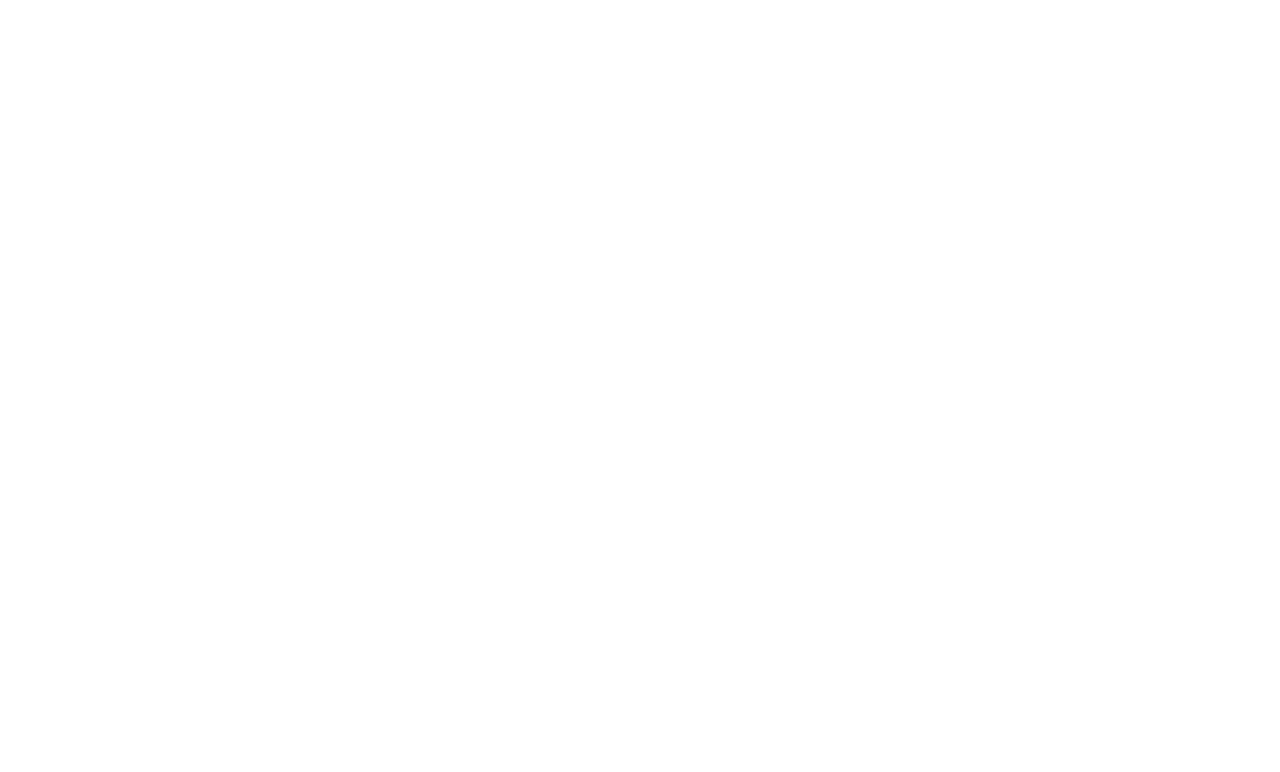
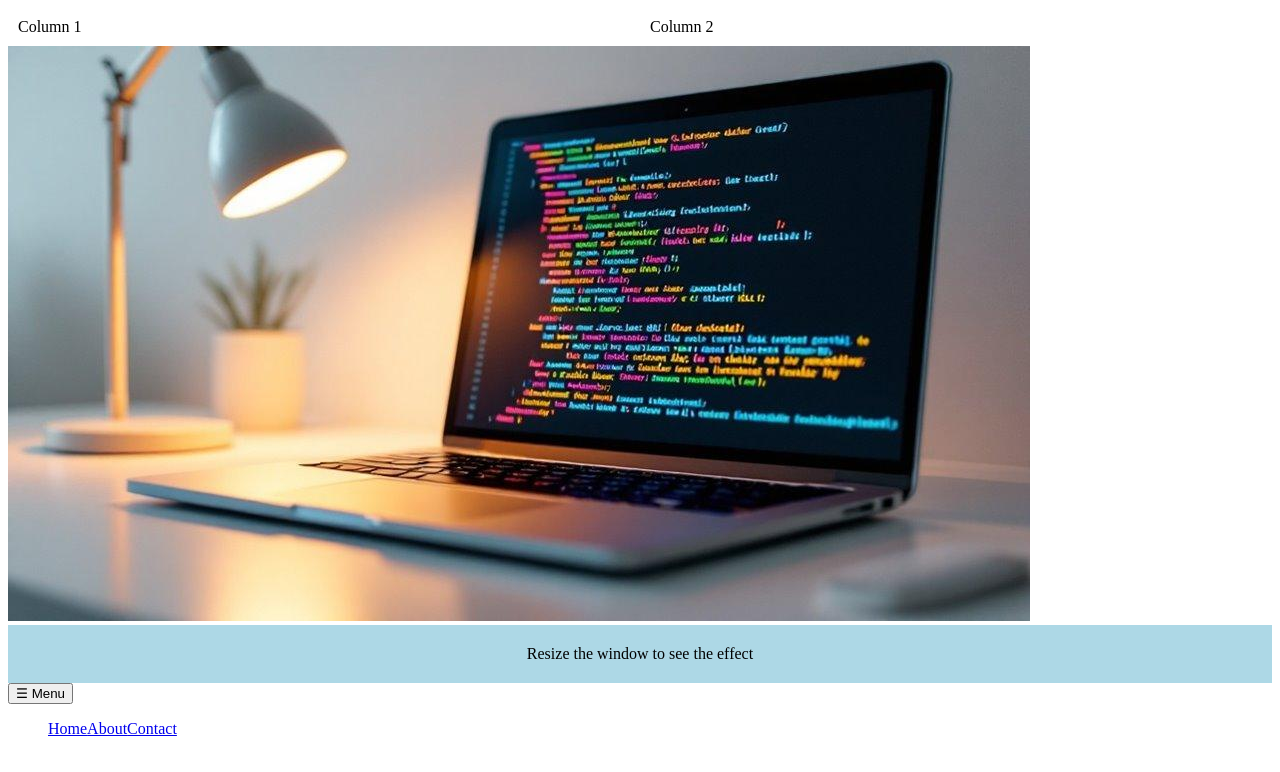
Before and after one commit to Sukanya-Karuna/websivuston_kehitteminen_syksy2026, a plain HTML site: page WS_05/index.html in a window 1280 px wide. Drawn offline with Linux system fonts and the light colour scheme.

Commit message:
Add responsive styles for layout and navigation
- Created a new CSS file for responsive design.
- Implemented a flexbox layout for a responsive container and columns.
- Added media queries to adjust column layout for smaller screens.
- Included responsive image styles to maintain aspect ratio.
- Defined styles for a media query box with background color changes based on screen width.
- Added responsive navigation styles, hiding the nav list on small screens and showing a menu toggle.

```diff
--- a/WS_04/styles.css
+++ b/WS_04/styles.css
@@ -171,3 +171,52 @@ footer {
     background-color: green;
   }
 }
+
+.responsive-container {
+    display: flex;
+    flex-wrap: wrap;
+}
+
+.column {
+    flex: 1;
+    padding: 10px;
+}
+
+@media (max-with: 600px){
+    .column {
+        flex: 100%;
+    }
+}
+.responsive-image {
+    max-width: 100%;
+    height: auto;
+}
+.media-query-box {
+    padding: 20px;
+    text-align: center;
+}
+
+@media (min-width: 600px) {
+    .media-query-box {
+        background-color: brown;
+    }
+}
+@media (min-width: 601px) {
+    .media-query-box {
+        background-color: blueviolet;
+    }
+}
+
+.responsive-nav .nav-list {
+    display: flex;
+    list-style: none;
+}
+@media (max-width: 600px) {
+      .responsive-nav .nav-list {
+        display: none;
+      }
+
+      .responsive-nav .menu-toggle {
+        display: block;
+      }
+    }
--- a/WS_05/index.html
+++ b/WS_05/index.html
@@ -1,11 +1,34 @@
 <!DOCTYPE html>
 <html lang="en">
+
 <head>
     <meta charset="UTF-8">
     <meta name="viewport" content="width=device-width, initial-scale=1.0">
-    <title>Document</title>
+    <title> Responsive Design</title>
+    <link rel="stylesheet" href="styles.css">
 </head>
+
 <body>
+    <div class="responsive-container">
+        <div class="column">Column 1 </div>
+        <dive class="column">Column 2</dive>
+    </div>
 
+    <!-- Task 2: Add a Responsive Image -->
+    <img src="/WS_05/Html.jpg" alt="HTML" class="responsive-image">
+
+    <!-- Task 3:  Use Media Queries-->
+    <div class="media-query-box">Resize the window to see the effect</div>
+
+    <!--Task 4: Create a Responsive Navigation Bar-->
+    <nav class="responsive-nav">
+        <button class="menu-toggle">☰ Menu</button>
+        <ul class="nav-list">
+            <li><a href="#">Home</a></li>
+            <li><a href="#">About</a></li>
+            <li><a href="#">Contact</a></li>
+        </ul>
+    </nav>
 </body>
+
 </html>
--- /dev/null
+++ b/WS_05/styles.css
@@ -0,0 +1,48 @@
+.responsive-container {
+    display: flex;
+    flex-wrap: wrap;
+}
+
+.column {
+    flex: 1;
+    padding: 10px;
+}
+
+@media (max-width: 600px){
+    .column {
+        flex: 100%;
+    }
+}
+.responsive-image {
+    max-width: 100%;
+    height: auto;
+}
+.media-query-box {
+    padding: 20px;
+    text-align: center;
+}
+
+@media (min-width: 600px) {
+    .media-query-box {
+        background-color: lightcoral;
+    }
+}
+@media (min-width: 601px) {
+    .media-query-box {
+        background-color: lightblue;
+    }
+}
+
+.responsive-nav .nav-list {
+    display: flex;
+    list-style: none;
+}
+@media (max-width: 600px) {
+      .responsive-nav .nav-list {
+        display: none;
+      }
+
+      .responsive-nav .menu-toggle {
+        display: block;
+      }
+    }
```
Also changed, not shown: WS_04/Workshop_3.html (+9 -1 lines), WS_05/Html.jpg (added).
